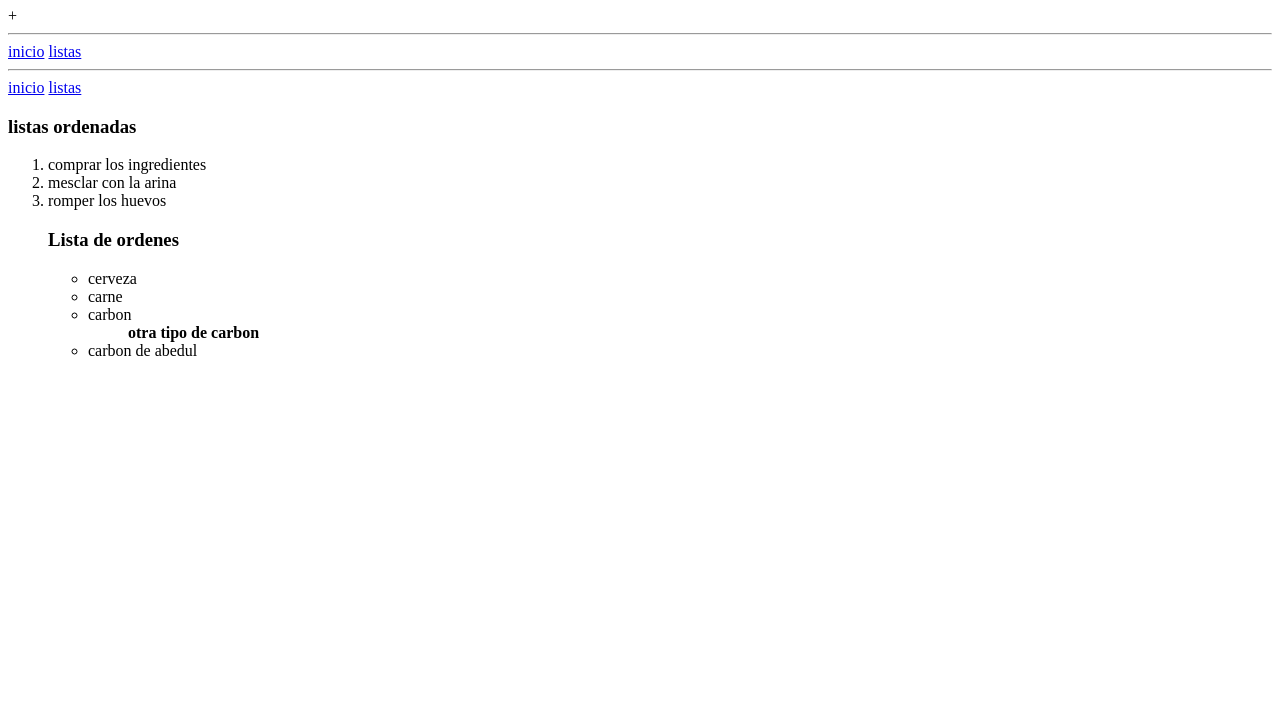
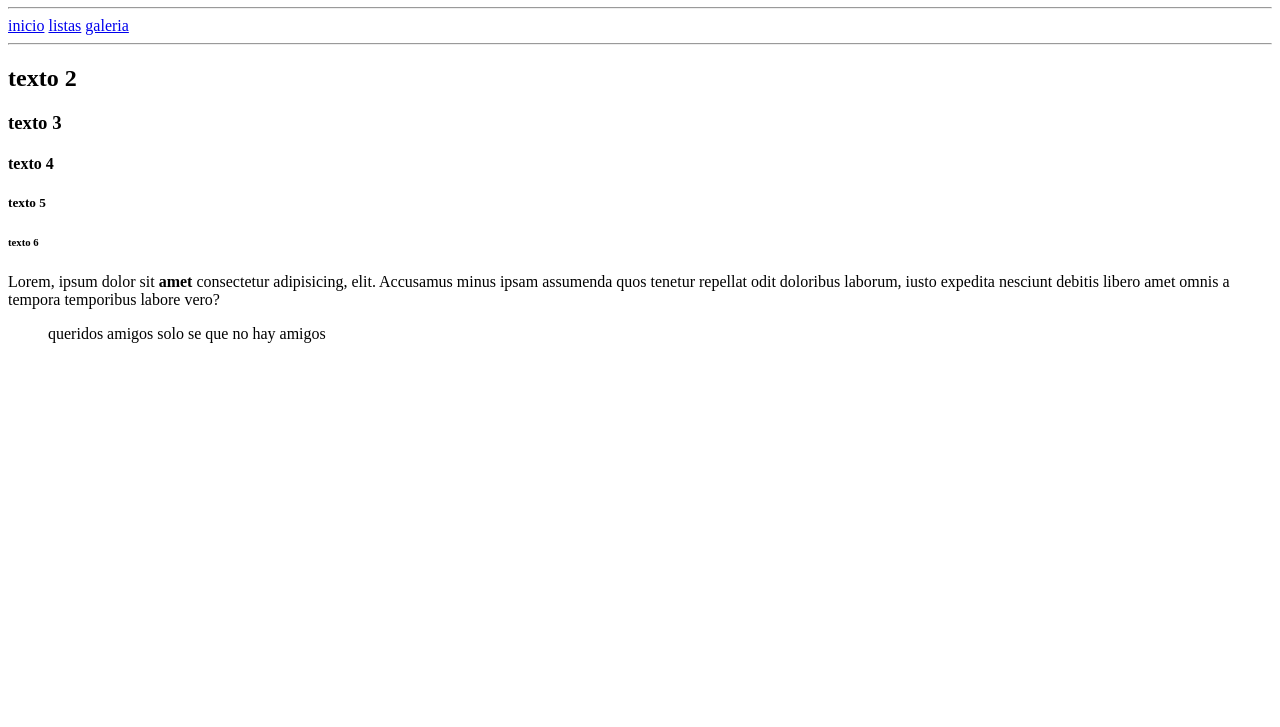
Before and after one commit to bililopez/proyecto_html, a plain HTML site: page lista.html in a window 1280 px wide. Shown: the part 73-800 px from the top of the page. Drawn offline with Linux system fonts and the light colour scheme.

Commit message:
actualizado

```diff
--- a/lista.html
+++ b/lista.html
@@ -3,41 +3,27 @@
 <head>
 	<meta charset="UTF-8">
 	<meta name="viewport" content="width=device-width, initial-scale=1.0">
-	<title>listas</title>
-
+	<title>inicio</title>
 </head>
 <body>
+	<h1>pagina para elementos de textos </h1>
 
+    <hr>
+    <nav>
+        <a href="index.html">inicio</a>
+        <a href="lista.html">listas</a>
+        <a href="imagenes.html">galeria </a>
+    </nav>
+    <hr>
 
-	<h1>Elementos de listas</h1>+
-
-	<hr>
-    <nav><a href="index.html">inicio</a> <a href="lista.html">listas</a> </nav>
-
-	<hr>
-
-	 <nav><a href="index.html">inicio</a> <a href="lista.html">listas</a> </nav>
-
-
-	<h3>listas ordenadas </h3>
-	<ol>
-		<li>comprar los ingredientes </li>
-		<li>mesclar con la arina </li>
-		<li>romper los huevos</li>
-
-		<h3>Lista de ordenes </h3>
-
-		<!-- este comentario -->
-		<!-- si o si control shif p comen  -->
-		<ul>
-			<li>cerveza</li>
-			<li>carne</li>
-			<li>carbon</li>
-			<ul> <strong>otra tipo de carbon</strong> </ul>
-			<li> carbon de abedul </li>
-		</ul>
-
-	</ol>
-
+   <h2>texto 2</h2>
+   <h3>texto 3</h3>
+   <h4> texto 4</h4>
+   <h5>texto 5 </h5>
+   <h6> texto 6 </h6>
+   <p>Lorem, ipsum dolor sit <strong>amet </strong> consectetur adipisicing, elit. Accusamus minus ipsam assumenda quos tenetur repellat odit doloribus laborum, iusto expedita nesciunt debitis libero amet omnis a tempora temporibus labore vero?</p>
+   <blockquote>
+      queridos  amigos solo se que no hay amigos
+  </blockquote>
 </body>
 </html>
```
